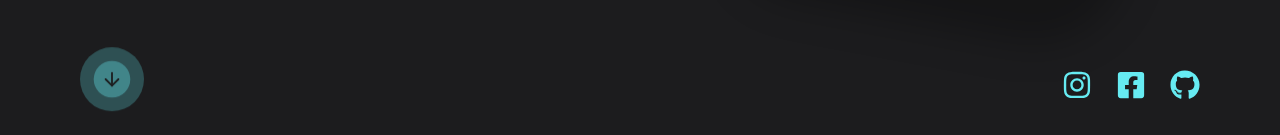
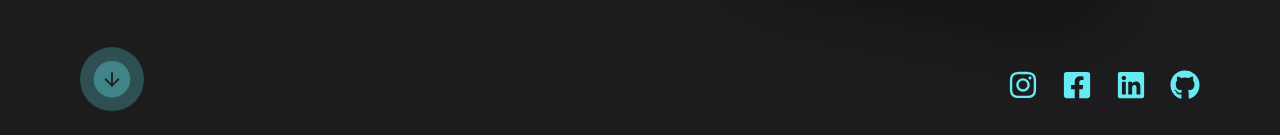
Before and after one commit to lucas-lourencoo/nego-tech, a Next.js app: page / in a window 1280 px wide. Shown: the part 665-800 px from the top of the page. Built offline with nearby package versions, Linux system fonts and the light colour scheme.

Commit message:
LinkedIn link add

```diff
--- a/src/pages/index.tsx
+++ b/src/pages/index.tsx
@@ -1,7 +1,12 @@
 import type { NextPage } from 'next';
 import { About, Container, Projects } from '../styles/pages';
 import { FiArrowRight } from 'react-icons/fi';
-import { FaFacebookSquare, FaGithub, FaInstagram } from 'react-icons/fa';
+import {
+  FaFacebookSquare,
+  FaGithub,
+  FaInstagram,
+  FaLinkedin,
+} from 'react-icons/fa';
 import { Link } from 'react-scroll';
 
 const Home: NextPage = () => {
@@ -58,6 +63,13 @@ const Home: NextPage = () => {
               target='__blank'
             >
               <FaFacebookSquare size={30} color='var(--principal-400)' />
+            </a>
+            <a
+              href='https://www.linkedin.com/in/lucas-louren%C3%A7o-794423188/'
+              title='https://www.linkedin.com/in/lucas-louren%C3%A7o-794423188/'
+              target='__blank'
+            >
+              <FaLinkedin size={30} color='var(--principal-400)' />
             </a>
             <a
               href='https://github.com/lucas-lourencoo'
```
